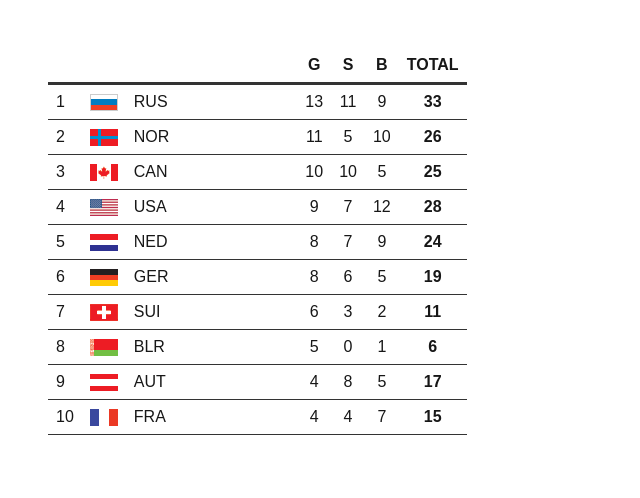
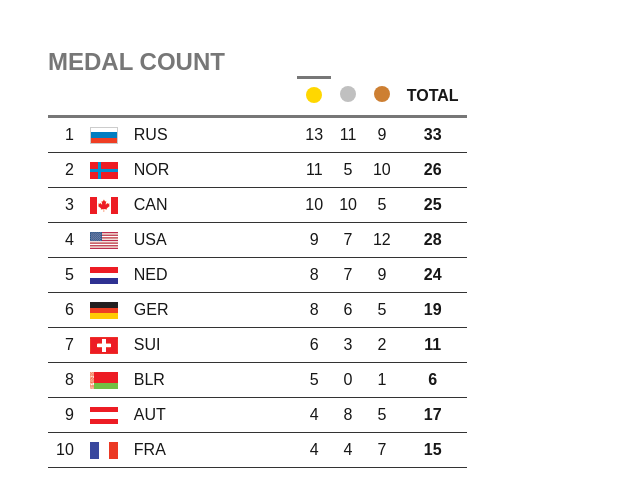
Before and after one commit to Raffaele/medal-count, a Next.js app: page / in a window 1280 px wide. Shown: the top 498 px of the page, without its empty margins (0-640 px from the left). Built offline with nearby package versions, Linux system fonts and the light colour scheme.

Commit message:
Work completed

```diff
--- /dev/null
+++ b/src/app/_components/MainHeader/MainHeader.module.css
@@ -0,0 +1,5 @@
+.title {
+  font-size: 1.5rem;
+  font-weight: 600;
+  color: #777;
+}
--- /dev/null
+++ b/src/app/_components/MainHeader/MainHeader.tsx
@@ -0,0 +1,9 @@
+import style from "./MainHeader.module.css";
+
+export const MainHeader = () => {
+  return (
+    <header>
+      <h1 className={style.title}>MEDAL COUNT</h1>
+    </header>
+  );
+};
--- a/src/app/_components/MedalTable/MedalTable.module.css
+++ b/src/app/_components/MedalTable/MedalTable.module.css
@@ -1,9 +1,8 @@
 .medalTable {
   border-collapse: collapse;
-  margin: 3rem;
 
   thead {
-    border-bottom: 3px solid #333;
+    border-bottom: 3px solid #777;
   }
 
   tbody > tr {
@@ -26,4 +25,34 @@
     text-align: left;
     padding-right: 8rem;
   }
+
+  .rank {
+    text-align: right;
+  }
+
+  .medalGold, .medalSilver, .medalBronze {
+    text-align: center;
+    width: 1rem;
+    height: 1rem;
+    border-radius: 50%;
+    display: inline-block;
+  }
+
+  .active {
+    border-top: 3px #777 solid;
+  }
+
+  .medalGold {
+    background-color: gold;
+  }
+
+  .medalSilver {
+    background-color: silver;
+  }
+
+  .medalBronze {
+    background-color: #cd7f32;
+  }
+
+
 }
--- a/src/app/_components/MedalTable/MedalTable.tsx
+++ b/src/app/_components/MedalTable/MedalTable.tsx
@@ -32,16 +32,25 @@ export const MedalTable = ({ sort, countries }: Props) => {
       <thead>
         <tr>
           <th colSpan={3}></th>
-          <th>
-            <Link href={`?sort=${SortKey.GOLD}`}>G</Link>
+          <th className={sort === SortKey.GOLD ? style.active : ""}>
+            <Link
+              href={`?sort=${SortKey.GOLD}`}
+              className={style.medalGold}
+            ></Link>
           </th>
-          <th>
-            <Link href={`?sort=${SortKey.SILVER}`}>S</Link>
+          <th className={sort === SortKey.SILVER ? style.active : ""}>
+            <Link
+              href={`?sort=${SortKey.SILVER}`}
+              className={style.medalSilver}
+            ></Link>
           </th>
-          <th>
-            <Link href={`?sort=${SortKey.BRONZE}`}>B</Link>
+          <th className={sort === SortKey.BRONZE ? style.active : ""}>
+            <Link
+              href={`?sort=${SortKey.BRONZE}`}
+              className={style.medalBronze}
+            ></Link>
           </th>
-          <th>
+          <th className={sort === SortKey.TOTAL ? style.active : ""}>
             <Link href={`?sort=${SortKey.TOTAL}`}>TOTAL</Link>
           </th>
         </tr>
@@ -49,7 +58,7 @@ export const MedalTable = ({ sort, countries }: Props) => {
       <tbody>
         {sortedCountries.slice(0, 10).map((country, index) => (
           <tr key={country.code}>
-            <td>{index + 1}</td>
+            <td className={style.rank}>{index + 1}</td>
             <td>
               <Flag country={country} />
             </td>
--- a/src/app/globals.css
+++ b/src/app/globals.css
@@ -22,6 +22,7 @@ body {
   font-family: Arial, Helvetica, sans-serif;
   -webkit-font-smoothing: antialiased;
   -moz-osx-font-smoothing: grayscale;
+  padding: 3rem
 }
 
 * {
--- a/src/app/layout.tsx
+++ b/src/app/layout.tsx
@@ -2,6 +2,7 @@ import type { Metadata } from "next";
 import { Geist, Geist_Mono } from "next/font/google";
 import "./globals.css";
 import { TankStackProvider } from "./_components/TankStackProvider";
+import { MainHeader } from "./_components/MainHeader/MainHeader";
 
 const geistSans = Geist({
   variable: "--font-geist-sans",
@@ -26,6 +27,7 @@ export default function RootLayout({
   return (
     <html lang="en">
       <body className={`${geistSans.variable} ${geistMono.variable}`}>
+        <MainHeader />
         <TankStackProvider>{children}</TankStackProvider>
       </body>
     </html>
```
